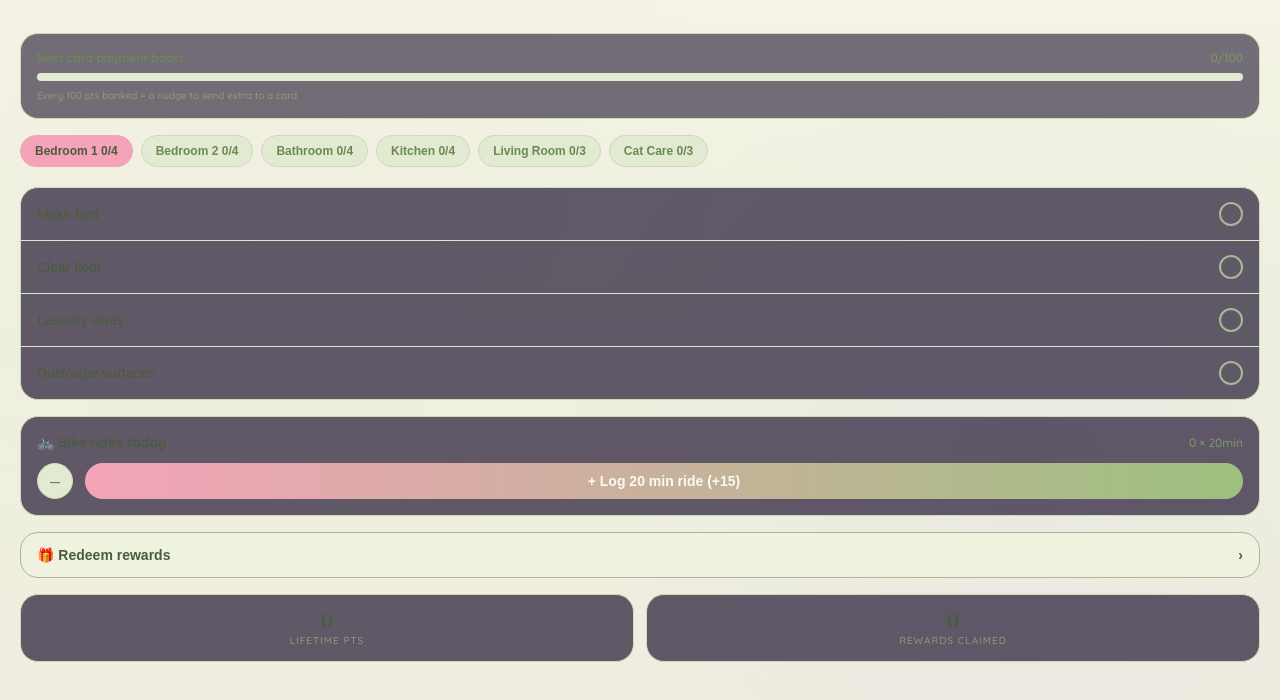
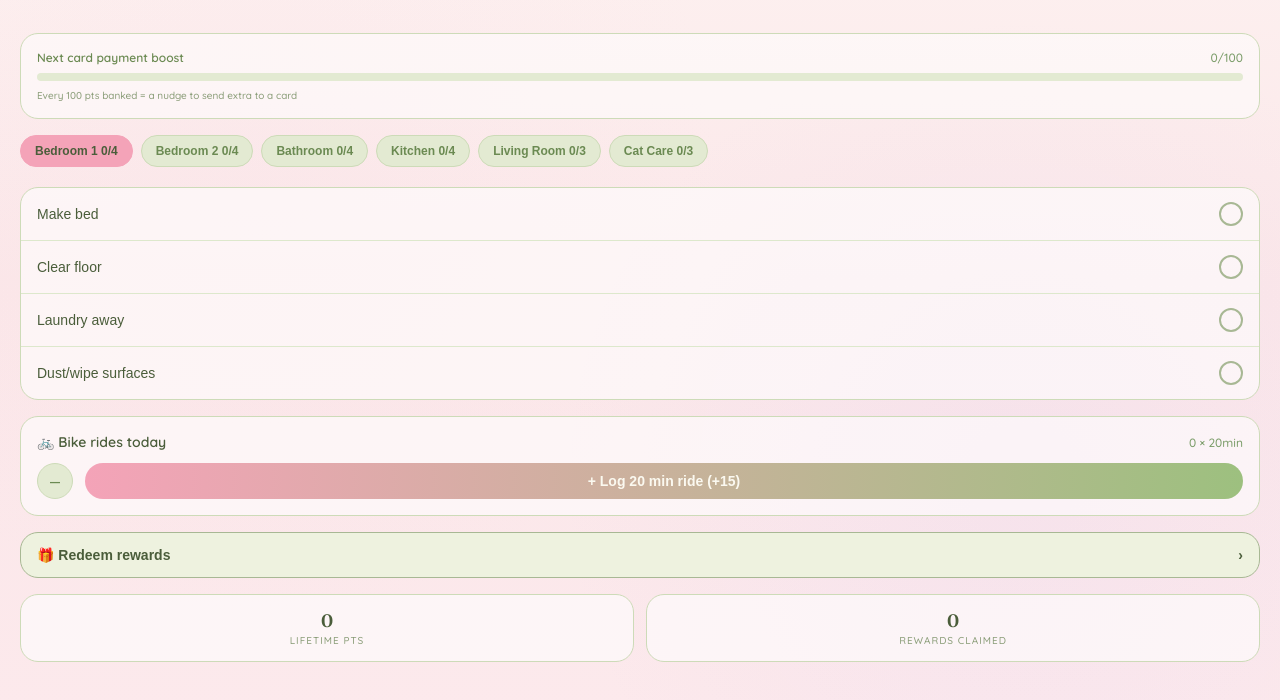
Before and after one commit to serialdream/questing, a plain HTML site: page index.html in a window 1280 px wide. Shown: the part 80-780 px from the top of the page. Drawn offline with Linux system fonts and the light colour scheme.

Commit message:
Add files via upload

```diff
--- a/index.html
+++ b/index.html
@@ -8,19 +8,19 @@
 <meta name="apple-mobile-web-app-capable" content="yes">
 <meta name="apple-mobile-web-app-status-bar-style" content="black-translucent">
 <meta name="apple-mobile-web-app-title" content="Quest Log">
-<meta name="theme-color" content="#f6f3e7">
+<meta name="theme-color" content="#fce9ec">
 <link rel="preconnect" href="https://fonts.googleapis.com">
 <link href="https://fonts.googleapis.com/css2?family=Quicksand:wght@500;600;700&family=Fraunces:ital,wght@0,500;0,600;1,500&display=swap" rel="stylesheet">
 <style>
   * { box-sizing: border-box; -webkit-tap-highlight-color: transparent; }
-  html, body { margin:0; padding:0; background:#f0ede0; }
+  html, body { margin:0; padding:0; background:#fce9ec; }
   body { font-family: 'Quicksand', sans-serif; color:#4a5d3a; }
   .font-display { font-family: 'Fraunces', serif; }
   #app { min-height:100vh; padding-bottom: 40px; }
-  .sparkle-bg { background: linear-gradient(180deg,#f6f3e7 0%,#eef2df 45%,#f0ede0 100%);
+  .sparkle-bg { background: linear-gradient(180deg,#fdf1f0 0%,#fbe7e9 45%,#fce9ec 100%);
     background-image: radial-gradient(circle at 20% 30%, rgba(243,201,221,0.08) 0, transparent 40%),
                        radial-gradient(circle at 80% 70%, rgba(180,160,255,0.08) 0, transparent 40%),
-                       linear-gradient(180deg,#f6f3e7 0%,#eef2df 45%,#f0ede0 100%);
+                       linear-gradient(180deg,#fdf1f0 0%,#fbe7e9 45%,#fce9ec 100%);
     min-height:100vh; padding-top: env(safe-area-inset-top); }
   .px5 { padding-left:20px; padding-right:20px; }
   .header { padding-top:32px; padding-bottom:16px; }
@@ -29,7 +29,7 @@
   h1 { font-family:'Fraunces',serif; font-style:italic; font-size:24px; color:#e8708f; margin:2px 0 0; font-weight:600; }
   .pts-big { font-family:'Fraunces',serif; font-weight:600; font-size:30px; color:#f4a3b8; text-align:right; line-height:1; }
   .pts-label { font-size:10px; color:#7a9c68; text-transform:uppercase; letter-spacing:1px; text-align:right; }
-  .card-box { margin-top:20px; background:rgba(30,21,48,0.6); border:1px solid #cddbb8; border-radius:18px; padding:16px; }
+  .card-box { margin-top:20px; background:rgba(255,255,255,0.55); border:1px solid #cddbb8; border-radius:18px; padding:16px; }
   .card-box-top { display:flex; justify-content:space-between; align-items:center; margin-bottom:8px; }
   .card-box-top span:first-child { font-size:12px; color:#6b8a52; font-weight:600; }
   .card-box-top span:last-child { font-size:12px; color:#7a9c68; }
@@ -41,7 +41,7 @@
   .tab { flex-shrink:0; padding:8px 14px; border-radius:99px; font-size:12px; font-weight:600; border:1px solid #cddbb8; background:#e3ead2; color:#6b8a52; white-space:nowrap; }
   .tab.active { background:#f4a3b8; color:#4a5d3a; border-color:#f4a3b8; }
   .tab.done { background:#dde8cc; color:#4a7a3a; }
-  .panel { margin:12px 20px 0; background:rgba(36,25,52,0.7); border:1px solid #cddbb8; border-radius:18px; overflow:hidden; }
+  .panel { margin:12px 20px 0; background:rgba(255,255,255,0.6); border:1px solid #cddbb8; border-radius:18px; overflow:hidden; }
   .task { width:100%; display:flex; align-items:center; justify-content:space-between; padding:14px 16px; border-bottom:1px solid #dde8cc; background:none; border-left:none; border-right:none; border-top:none; text-align:left; }
   .task:last-child { border-bottom:none; }
   .task.done { background:rgba(57,48,79,0.6); }
@@ -49,7 +49,7 @@
   .task.done span.label { color:#8a9d78; text-decoration:line-through; }
   .check { width:24px; height:24px; border-radius:99px; border:2px solid #a8b894; flex-shrink:0; margin-left:12px; display:flex; align-items:center; justify-content:center; font-size:12px; color:#4a5d3a; }
   .task.done .check { background:#f4a3b8; border-color:#f4a3b8; }
-  .bike-box { margin:16px 20px 0; background:rgba(36,25,52,0.7); border:1px solid #cddbb8; border-radius:18px; padding:16px; }
+  .bike-box { margin:16px 20px 0; background:rgba(255,255,255,0.6); border:1px solid #cddbb8; border-radius:18px; padding:16px; }
   .bike-top { display:flex; align-items:center; justify-content:space-between; }
   .bike-top .left { display:flex; align-items:center; gap:8px; font-size:14px; font-weight:600; }
   .bike-top .count { font-size:12px; color:#7a9c68; }
@@ -58,7 +58,7 @@
   .btn-bike { flex:1; border-radius:99px; background:linear-gradient(90deg,#f4a3b8,#9dc07f); color:#fbf9f0; font-weight:700; font-size:14px; border:none; padding:10px; }
   .rewards-btn { margin:16px 20px 0; width:calc(100% - 40px); display:flex; align-items:center; justify-content:space-between; padding:14px 16px; border-radius:18px; background:#eef2df; border:1px solid #a8b894; color:#4a5d3a; font-size:14px; font-weight:600; }
   .stats-row { display:flex; gap:12px; margin:16px 20px 0; }
-  .stat-box { flex:1; background:rgba(36,25,52,0.7); border:1px solid #cddbb8; border-radius:18px; padding:14px; text-align:center; }
+  .stat-box { flex:1; background:rgba(255,255,255,0.6); border:1px solid #cddbb8; border-radius:18px; padding:14px; text-align:center; }
   .stat-box .num { font-family:'Fraunces',serif; font-weight:600; font-size:18px; }
   .stat-box .lbl { font-size:10px; color:#8a9d78; text-transform:uppercase; letter-spacing:1px; margin-top:2px; }
   button { cursor:pointer; }
@@ -71,8 +71,8 @@
   .modal-top h2 { font-family:'Fraunces',serif; font-style:italic; font-size:20px; color:#e8708f; margin:0; }
   .modal-close { background:none; border:none; color:#7a9c68; font-size:22px; }
   .modal-sub { font-size:12px; color:#8a9d78; margin-bottom:14px; }
-  .tier { border-radius:18px; border:1px solid #dde8cc; background:rgba(36,25,52,0.4); padding:14px; margin-bottom:10px; opacity:0.6; }
-  .tier.afford { border-color:#f4a3b8; background:rgba(59,42,82,0.6); opacity:1; }
+  .tier { border-radius:18px; border:1px solid #dde8cc; background:rgba(255,255,255,0.4); padding:14px; margin-bottom:10px; opacity:0.6; }
+  .tier.afford { border-color:#f4a3b8; background:rgba(244,163,184,0.25); opacity:1; }
   .tier-top { display:flex; justify-content:space-between; align-items:center; margin-bottom:5px; }
   .tier-top .name { font-size:14px; font-weight:600; }
   .tier-top .cost { font-size:12px; color:#7a9c68; }
```
